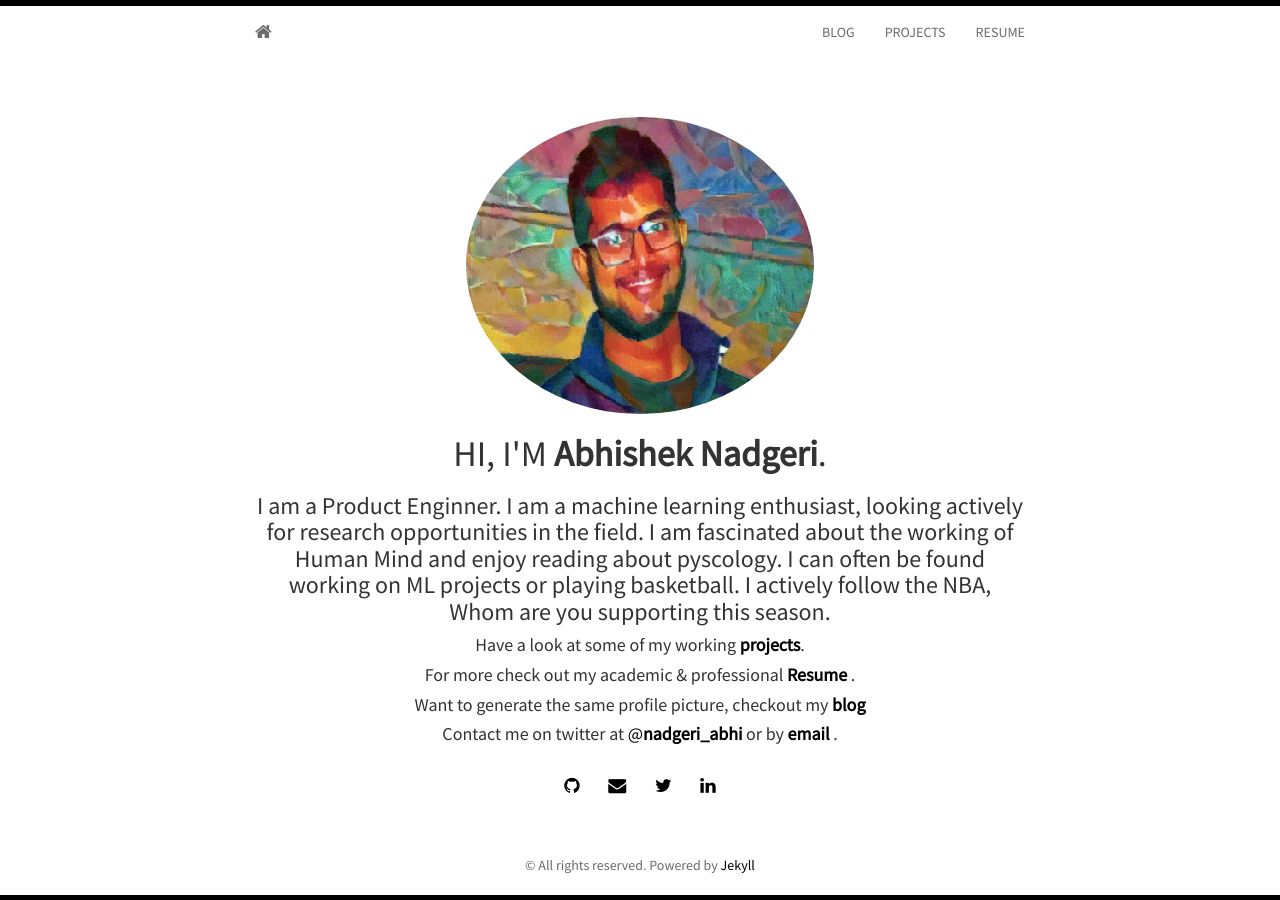
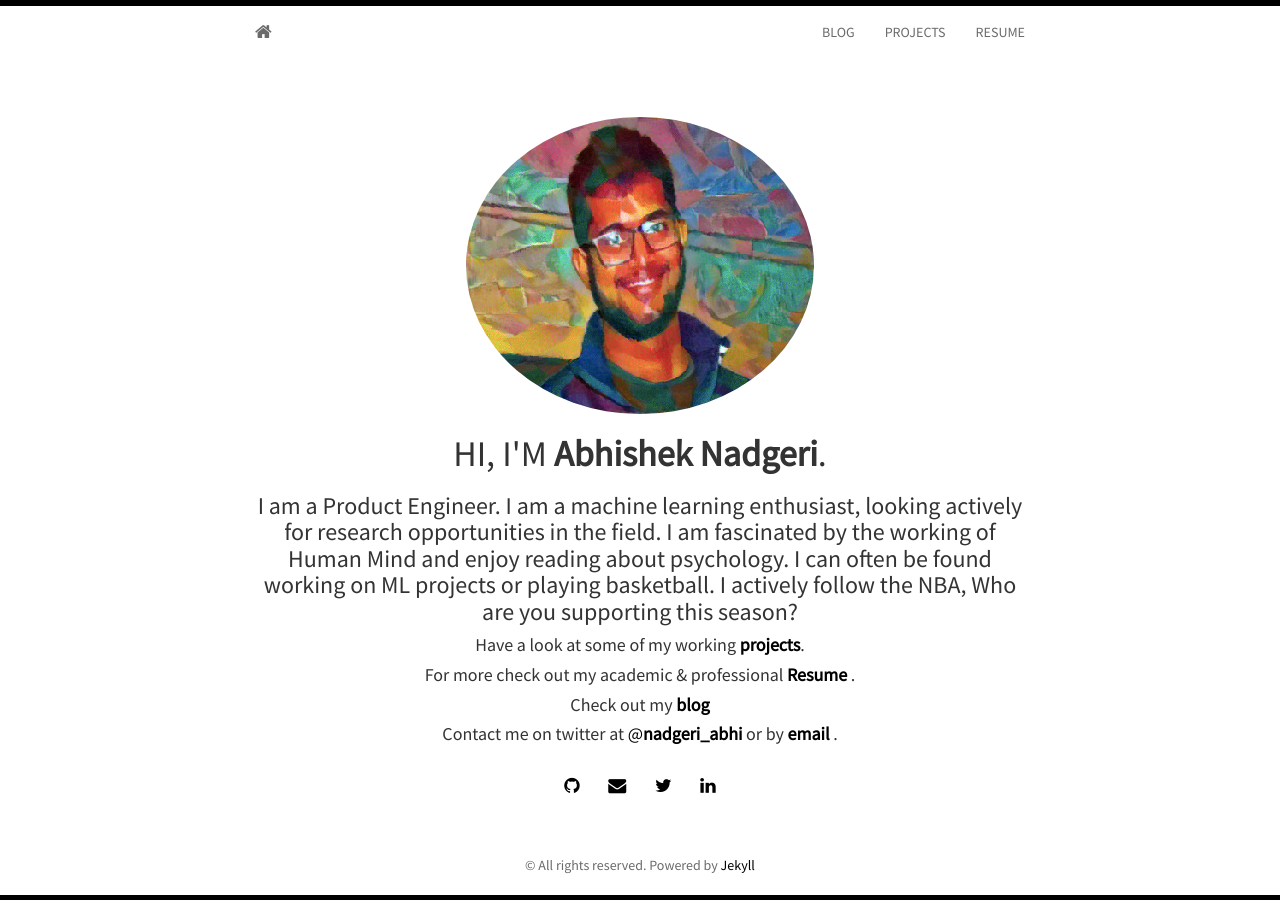
Before and after one commit to nadgeri14/old_website, a Jekyll site: the page built from index.html, in a window 1280 px wide. Built offline with Jekyll 4.4.1, drawn with Linux system fonts in a browser that asks for light colours; nearby versions of some CDN libraries; the list of posts is cut into pages by our own code.

Commit message:
correct spelling mistake
correct spelling mistake

```diff
--- a/index.html
+++ b/index.html
@@ -9,10 +9,10 @@ layout: home
 		<img class="img-circle" src="{{ site.baseurl }}static/img/{{ site.avatar }}" alt="Responsive image">
 	  </div>
 	  <h1>HI, I'M <strong>{{ site.author }}</strong>. </h1>
-	  <h3>I am a Product Enginner. I am a machine learning enthusiast, looking actively for research opportunities in the field. I am fascinated about the working of Human Mind and enjoy reading about pyscology. I can often be found working on ML projects or playing basketball. I actively follow the NBA, Whom are you supporting this season.</h3>
+	  <h3>I am a Product Engineer. I am a machine learning enthusiast, looking actively for research opportunities in the field. I am fascinated by the working of Human Mind and enjoy reading about psychology. I can often be found working on ML projects or playing basketball. I actively follow the NBA, Who are you supporting this season?</h3>
 	  <h4>Have a look at some of my working <a href="{{ site.baseurl }}projects.html"><strong> projects</strong></a>.</h4>
 	  <h4>For more check out my academic &amp; professional <a href="https://drive.google.com/file/d/1spm4m1mRCEvXYXPbL7WKeKEBImTwIFDK/view?usp=sharing"><strong>Resume</strong> </a>.</h4>
-	  <h4>Want to generate the same profile picture, checkout my <a href="{{ site.baseurl }}blog.html"><strong>blog</strong></a></h4>
+	  <h4>Check out my <a href="{{ site.baseurl }}blog.html"><strong>blog</strong></a></h4>
 	  <h4>Contact me on twitter at <a href="http://twitter.com/{{ site.twitter }}">@<strong>{{ site.twitter }}</strong> </a> or by <a href="mailto:{{ site.email }}"><strong>email</strong> </a>.</h4>
 	  {% include social.html %}
 	</div>
```
Also changed, not shown: 3 other files.
